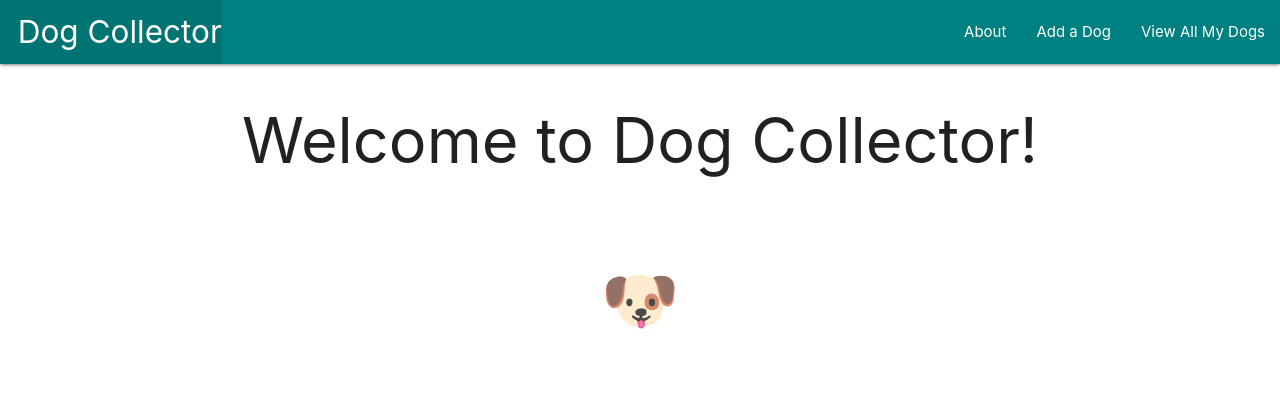
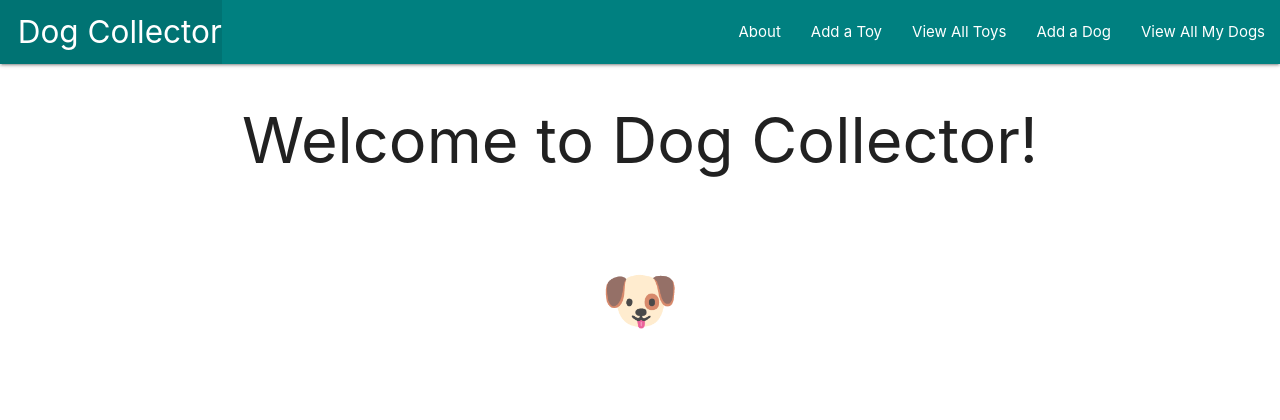
Before and after one commit to juliors1/dog-collector, a Django app: template main_app/templates/home.html in a window 1280 px wide. Shown: the top 420 px of the page. Run offline with Django 3.2, Linux system fonts and the light colour scheme; the template is opened without the code that fills it, so the values that code supplies are empty; parts of the project's set-up code (start-up, migrations or seed data) failed here and were passed over.

Commit message:
update the base.html with the new links

```diff
--- a/main_app/templates/base.html
+++ b/main_app/templates/base.html
@@ -3,23 +3,34 @@
 <!DOCTYPE html>
 <html lang="en">
   <head>
-  <meta charset="UTF-8">
-  <meta name="viewport" content="width=device-width, initial-scale=1.0">
-  <meta http-equiv="X-UA-Compatible" content="ie=edge">
+    <meta charset="UTF-8" />
+    <meta name="viewport" content="width=device-width, initial-scale=1.0" />
+    <meta http-equiv="X-UA-Compatible" content="ie=edge" />
     <title>Dog Collector</title>
-  <link rel="stylesheet" type="text/css" href="{% static 'css/style.css' %}">
+    <link
+      rel="stylesheet"
+      type="text/css"
+      href="{% static 'css/style.css' %}"
+    />
     <script src="https://cdnjs.cloudflare.com/ajax/libs/materialize/1.0.0/js/materialize.min.js"></script>
-  <link rel="stylesheet" href="https://cdnjs.cloudflare.com/ajax/libs/materialize/1.0.0/css/materialize.min.css">
+    <link
+      rel="stylesheet"
+      href="https://cdnjs.cloudflare.com/ajax/libs/materialize/1.0.0/css/materialize.min.css"
+    />
   </head>
   <body>
     <header class="navbar-fixed">
       <nav>
-      <div class="nav-wrapper" style="background-color: teal;">
+        <div class="nav-wrapper" style="background-color: teal">
           <ul>
-          <li><a href="/" class="left brand-logo">&nbsp;&nbsp;Dog Collector</a></li>
+            <li>
+              <a href="/" class="left brand-logo">&nbsp;&nbsp;Dog Collector</a>
+            </li>
           </ul>
           <ul class="right">
             <li><a href="{% url 'about'%}">About</a></li>
+            <li><a href="{% url 'toys_create' %}">Add a Toy</a></li>
+            <li><a href="{% url 'toys_index' %}">View All Toys</a></li>
             <li><a href="{% url 'dogs_create'%}">Add a Dog</a></li>
             <li><a href="{% url 'index'%}">View All My Dogs</a></li>
           </ul>
@@ -31,7 +42,9 @@
       {% endblock %}
     </main>
     <footer class="page-footer" style="background-color: teal">
-    <div class="right">All Rights Reserved, &copy; 2021 Dog Collector &nbsp;</div>
+      <div class="right">
+        All Rights Reserved, &copy; 2021 Dog Collector &nbsp;
+      </div>
     </footer>
   </body>
 </html>
```
Lines whose indentation alone changed are shown as unchanged.
